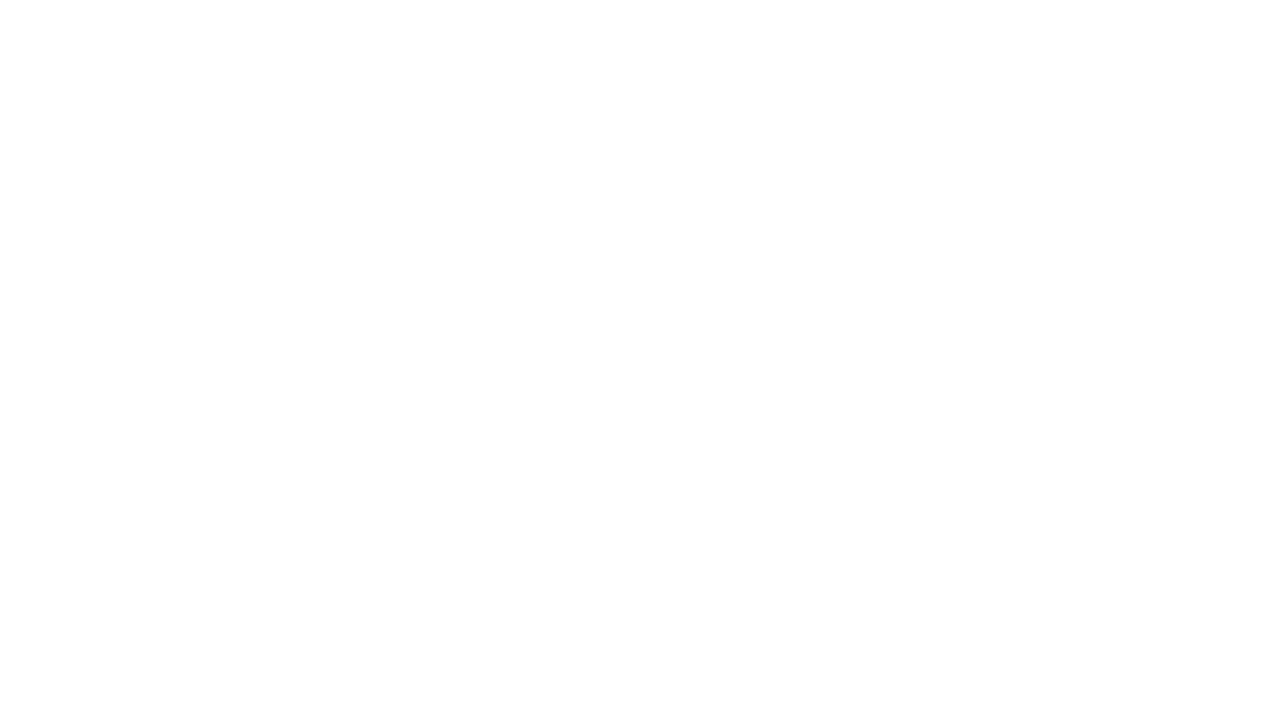
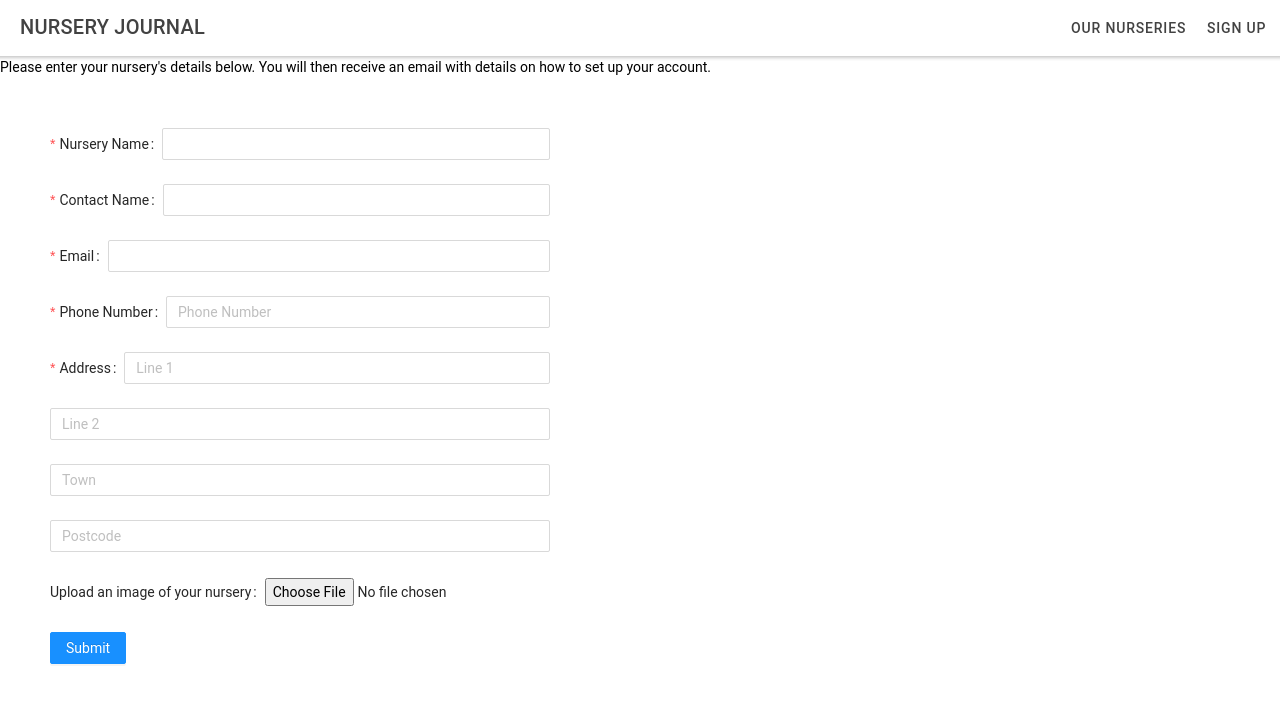
Before and after one commit to gemmahassan/nursery-app, a React (Create React App) app: page /signup in a window 1280 px wide. Shown: the top 702 px of the page. Built offline with nearby package versions, Linux system fonts and the light colour scheme.

Commit message:
MP-82 and MP-83 - adds signup form - adds image upload to journal add entry

```diff
--- a/package.json
+++ b/package.json
@@ -3,6 +3,7 @@
   "version": "0.0.1",
   "private": true,
   "dependencies": {
+    "@ant-design/icons": "^4.5.0",
     "@capacitor/android": "^2.4.2",
     "@capacitor/core": "2.4.2",
     "@capacitor/ios": "^2.4.2",
--- a/src/Routes.jsx
+++ b/src/Routes.jsx
@@ -2,9 +2,9 @@ import React from "react";
 import { Router, Switch, Route } from "react-router-dom";
 import history from "./history";
 import StaffList from "./staff/components/StaffList";
-import NurseryList from "./nursery/components/NurseryList";
+import NurseryList from "./public/NurseryList";
 import Home from "./public/Home";
-import NurseryHome from "./nursery/components/NurseryHome";
+import NurseryHome from "./public/NurseryHome";
 import ChildList from "./nursery/components/children/ChildList";
 import Journal from "./nursery/components/journal/Journal";
 import AddEntry from "./nursery/components/journal/AddEntry";
@@ -12,6 +12,7 @@ import EditEntry from "./nursery/components/journal/EditEntry";
 import Login from "./nursery/components/Login";
 import Profile from "./nursery/components/Profile";
 import DashboardContainer from "./nursery/components/dashboard/DashboardContainer";
+import NurserySignup from "./public/signup/NurserySignup";
 
 const Routes = () => {
   return (
@@ -23,6 +24,7 @@ const Routes = () => {
         <Route path="/login" component={Login} />
         <Route path="/dashboard" component={DashboardContainer} />
         <Route exact path="/profile" component={Profile} />
+        <Route exact path="/signup" component={NurserySignup} />
         <Route exact path="/nurseries/:nurseryId" component={NurseryHome} />
         <Route exact path="/nurseries/:nurseryId/children" component={ChildList} />
         <Route exact path="/nurseries/:nurseryId/journal/add" component={AddEntry} />
--- a/src/nursery/components/Login.jsx
+++ b/src/nursery/components/Login.jsx
@@ -9,7 +9,6 @@ import AuthService from "../../services/auth";
 import {IonContent, IonPage} from "@ionic/react";
 
 const Login = (props) => {
-
   const handleLogin = ({username, password}) => {
     AuthService.login(username, password).then(
       response => {
--- a/src/nursery/components/journal/AddEntry.jsx
+++ b/src/nursery/components/journal/AddEntry.jsx
@@ -2,17 +2,13 @@ import React, {useEffect, useState} from 'react';
 
 import {
   IonContent,
-  IonInput,
-  IonItem,
-  IonLabel,
-  IonList,
-  IonSelect,
-  IonSelectOption, IonButton, IonModal,
+  IonModal,
 } from '@ionic/react';
 import JournalTypeDataService from "../../../services/journal-type";
 import JournalDataService from "../../../services/journal";
 import NurseryDataService from "../../../services/nursery"
 import {useParams} from "react-router-dom";
+import {Button, Form, Input, Select} from "antd";
 
 const AddEntry = ({childId, showAddModal}) => {
   const {nurseryId} = useParams();
@@ -29,6 +25,7 @@ const AddEntry = ({childId, showAddModal}) => {
   const [journalTypes, setJournalTypes] = useState([]);
   const [children, setChildren] = useState([]);
   const [entry, setEntry] = useState(initialEntryState);
+  const [image, setImage] = useState();
 
   const handleInputChange = event => {
     const {name, value} = event.target;
@@ -62,15 +59,18 @@ const AddEntry = ({childId, showAddModal}) => {
     getChildren();
   }, []);
 
-  const saveEntry = () => {
-    let data = {
-      type_id: entry.type_id,
-      child_id: entry.child_id,
-      image: entry.image,
-      text: entry.text,
-    };
+  const handleAddEntry = ({
+                            type_id,
+                            child_id,
+                            text
+                          }) => {
+    const formData = new FormData();
+    formData.append('type_id', type_id);
+    formData.append('child_id', child_id);
+    formData.append('image', image, image.name);
+    formData.append('text', text);
 
-    JournalDataService.create(data, nurseryId)
+    JournalDataService.create(formData, nurseryId)
       .then(response => {
         setEntry({
           id: response.data.id,
@@ -88,69 +88,72 @@ const AddEntry = ({childId, showAddModal}) => {
       });
   };
 
-  const newEntry = () => {
-    setEntry(initialEntryState);
-  };
+  // const newEntry = () => {
+  //   setEntry(initialEntryState);
+  // };
 
   return (
-
     <IonContent>
       <IonModal isOpen={showAddModal}>
-        <IonList>
-          <IonItem>
-            <IonLabel>Journal Entry Type</IonLabel>
-            <IonSelect
-              name="type_id"
-              onIonChange={handleInputChange}
-            >
+        <Form
+          name="journal"
+          initialValues={{remember: true}}
+          onFinish={handleAddEntry}>
+          <Form.Item
+            label="Entry Type"
+            name="entryType"
+            rules={[{required: true, message: 'Please select the entry type'}]}
+          >
+            <Select name="type_id">
               {journalTypes && journalTypes.map(type => (
-                <IonSelectOption value={type.id}>{type.type}</IonSelectOption>
+                <Select.Option value={type.id}>{type.type}</Select.Option>
               ))}
-            </IonSelect>
-          </IonItem>
+            </Select>
+          </Form.Item>
 
-          <IonItem>
-            <IonLabel>Select Child</IonLabel>
-            <IonSelect
-              name="child_id"
-              onIonChange={handleInputChange}
-            >
+          <Form.Item
+            label="Select Child"
+            name="child"
+            rules={[{required: true, message: 'Please select a child'}]}>
+            <Select name="child_id">
               {children && children.map(child => (
-                <IonSelectOption value={child.id}>{child.first_name} {child.surname}</IonSelectOption>
+                <Select.Option value={child.id}>{child.first_name} {child.surname}</Select.Option>
               ))}
-            </IonSelect>
-          </IonItem>
+            </Select>
+          </Form.Item>
 
-          <IonLabel>Image Upload</IonLabel>
-          <IonItem>
-            <IonInput
-              value={entry.image}
-              onIonChange={handleInputChange}
-              name="image"
-              clearInput
-            >
-            </IonInput>
-          </IonItem>
+          <Form.Item
+            name="image"
+            label="Add an image"
+          >
+            <input
+              name="image" // name of input field or fieldName simply
+              enctype="multipart/form-data"
+              type="file"
+              onChange={(event) => {
+                // setState method with event.target.files[0] as argument
+                setImage(event.target.files[0]);
+              }}
+            />
+          </Form.Item>
 
-          <IonLabel>Description</IonLabel>
-          <IonItem>
-            <IonInput
-              value={entry.text}
-              onIonChange={handleInputChange}
-              name="text"
-              clearInput
-            >
-            </IonInput>
-          </IonItem>
-        </IonList>
+          <Form.Item
+            label="Description"
+            name="text">
+            <Input/>
+          </Form.Item>
 
-        <IonButton
-          class="ion-float-right ion-padding"
-          size="large"
-          color="medium"
-          onClick={saveEntry}>
-          Submit
-        </IonButton>
+          <Form.Item>
+            <Button
+              class="ion-float-right ion-padding"
+              size="large"
+              color="medium"
+              type="primary"
+              htmlType="submit">
+              Submit
+            </Button>
+          </Form.Item>
+        </Form>
       </IonModal>
     </IonContent>
   );
--- a/src/nursery/components/NurseryHome.jsx
+++ b/src/public/NurseryHome.jsx
@@ -4,18 +4,16 @@ import {
   IonButtons,
   IonContent,
   IonHeader,
-  IonIcon,
   IonItem,
   IonList,
   IonMenu,
   IonRouterOutlet,
   IonTitle,
   IonToolbar,
-  IonMenuToggle,
   IonMenuButton, IonAvatar, IonLabel, IonChip
 } from "@ionic/react";
 
-import history from "../../history";
+import history from "../history";
 import {useParams} from "react-router-dom";
 
 const NurseryHome = () => {
@@ -81,8 +79,6 @@ const NurseryHome = () => {
           </ion-grid>
         </IonContent>
       </div>
-
-
     </div>
   );
 };
--- a/src/nursery/components/NurseryItem.jsx
+++ b/src/public/NurseryItem.jsx
@@ -1,5 +1,5 @@
 import React from "react";
-import history from "../../history";
+import history from "../history";
 import {IonButton} from "@ionic/react";
 
 const NurseryItem = ({id, name }) => {
--- a/src/nursery/components/NurseryList.jsx
+++ b/src/public/NurseryList.jsx
@@ -1,5 +1,5 @@
 import React, {useEffect, useState} from "react";
-import NurseryDataService from '../../services/nursery';
+import NurseryDataService from '../services/nursery';
 
 import NurseryItem from "./NurseryItem";
 
--- a/src/public/signup/NurserySignup.jsx
+++ b/src/public/signup/NurserySignup.jsx
@@ -1,100 +1,171 @@
 import React, {useState} from "react";
-import { IonContent, IonInput, IonItem, IonLabel, IonList} from '@ionic/react';
+import {IonContent, IonPage} from '@ionic/react';
+import {Button, Form, Input,} from "antd";
+import NurseryDataService from "../../services/nursery";
+import Nav from "../Nav";
 
 const NurserySignup = () => {
-  const [nurseryName, setNurseryName] = useState('');
-  const [contactName, setContactName] = useState('');
-  const [email, setEmail] = useState('');
-  const [firstLine, setFirstLine] = useState('');
-  const [town, setTown] = useState('');
-  const [county, setCounty] = useState('');
-  const [postcode, setPostcode] = useState('');
-  const [phone, setPhone] = useState('');
+
+  // TO DO: on submit, create nursery
+  // create user? separate?
+  // add admin role to db
+  // admin should be able to add staff, children and carers - generate usernames and passwords
+  // address of nursery to be used in google map based on user's location, shows nearest nurseries
+  // only northern ireland postcodes
+  const [image, setImage] = useState();
+
+  const handleSignup = ({
+                          name,
+                          contactName,
+                          email,
+                          phone,
+                          addressLine1,
+                          addressLine2,
+                          town,
+                          county,
+                          postcode,
+                        }) => {
+    if (!image) {
+      console.error('No image supplied. Need to add validation for this.');
+      return;
+    }
+    const formData = new FormData();
+    console.log("formData: ", formData);
+    formData.append('image', image, image.name);
+    formData.append('name', name);
+    formData.append('contactName', contactName);
+    formData.append('email', email);
+    formData.append('phone', phone);
+    formData.append('addressLine1', addressLine1);
+    formData.append('addressLine2', addressLine2);
+    formData.append('town', town);
+    formData.append('county', county);
+    formData.append('postcode', postcode);
+
+    console.log("append: ", formData);
+    NurseryDataService.signup(
+      formData
+    ).then(
+      response => {
+        console.log(response.data);
+        console.log("signup successful");
+      })
+      .catch(e => {
+          const resMessage =
+            (e.response &&
+              e.response.data &&
+              e.response.data.message) ||
+            e.message ||
+            e.toString();
+        }
+      );
+  };
 
   return (
-    <IonContent>
-      Please enter your nursery's details below. You will then receive an email with details on how to set up your account.
-      <IonList>
-        <IonLabel>Name of Nursery</IonLabel>
-        <IonItem>
-          <IonInput
-            value={nurseryName}
-            onIonChange={e => setNurseryName(e.detail.value)}
-            required
-            clearInput>
-          </IonInput>
-        </IonItem>
+    <>
+      <IonPage>
+        <Nav/>
+        <IonContent>
+          Please enter your nursery's details below. You will then receive an email with details on how to set up your
+          account.
 
-        <IonLabel>Contact Name</IonLabel>
-        <IonItem>
-          <IonInput
-            value={contactName}
-            onIonChange={e => setContactName(e.detail.value)}
-            required
-            clearInput>
-          </IonInput>
-        </IonItem>
+          <div
+            style={{
+              'display': 'flex',
+              'flexDirection': 'column',
+              'padding': '50px',
+              width: '100%',
+              'maxWidth': '600px'
+            }}>
+            <Form
+              name="basic"
+              initialValues={{remember: true}}
+              onFinish={handleSignup}
+            >
+              <Form.Item
+                label="Nursery Name"
+                name="name"
+                rules={[{required: true, message: 'Please input the nursery name!'}]}
+              >
+                <Input/>
+              </Form.Item>
 
-        <IonLabel>Email</IonLabel>
-        <IonItem>
-          <IonInput
-            value={email}
-            inputmode={email}
-            onIonChange={e => setEmail(e.detail.value)}
-            required
-            clearInput>
-          </IonInput>
-        </IonItem>
+              <Form.Item
+                label="Contact Name"
+                name="contactName"
+                rules={[{required: true, message: 'Please add a contact name!'}]}
+              >
+                <Input/>
+              </Form.Item>
 
-        <IonLabel>Address</IonLabel>
-        <IonItem>
-          <IonInput
-            value={firstLine}
-            placeholder="First Line"
-            onIonChange={e => setFirstLine(e.detail.value)}
-            required
-            clearInput>
-          </IonInput>
-        </IonItem>
-        <IonItem>
-          <IonInput
-            value={town}
-            placeholder="Town"
-            onIonChange={e => setTown(e.detail.value)}
-            required
-            clearInput>
-          </IonInput>
-        </IonItem>
-        <IonItem>
-          <IonInput
-            value={county}
-            placeholder="County"
-            onIonChange={e => setCounty(e.detail.value)}
-            required
-            clearInput>
-          </IonInput>
-        </IonItem>
-        <IonItem>
-          <IonInput
-            value={postcode}
-            placeholder="Postcode"
-            onIonChange={e => setPostcode(e.detail.value)}
-            required
-            clearInput>
-          </IonInput>
-        </IonItem>
+              <Form.Item
+                label="Email"
+                name="email"
+                rules={[{required: true, message: 'Please add an email address!'}]}
+              >
+                <Input/>
+              </Form.Item>
 
-        <IonLabel>Phone</IonLabel>
-        <IonItem>
-          <IonInput
-            value={phone}
-            onIonChange={e => setPhone(e.detail.value)}
-            required
-            clearInput>
-          </IonInput>
-        </IonItem>
-      </IonList>
-    </IonContent>
+              <Form.Item
+                label="Phone Number"
+                name="phone"
+                rules={[{required: true, message: 'Please add a phone number'}]}
+              >
+                <Input placeholder="Phone Number"/>
+              </Form.Item>
+
+              <Form.Item
+                label="Address"
+                name="addressLine1"
+                rules={[{required: true, message: 'Please add an address!'}]}
+              >
+                <Input placeholder="Line 1"/>
+              </Form.Item>
+
+              <Form.Item
+                name="addressLine2"
+              >
+                <Input placeholder="Line 2"/>
+              </Form.Item>
+
+              <Form.Item
+                name="town"
+                rules={[{required: true, message: 'Please add a town!'}]}
+              >
+                <Input placeholder="Town"/>
+              </Form.Item>
+
+              <Form.Item
+                name="postcode"
+                rules={[{required: true, message: 'Please add a postcode!'}]}
+              >
+                <Input placeholder="Postcode"/>
+              </Form.Item>
+
+              <Form.Item
+                name="image"
+                label="Upload an image of your nursery"
+              >
+                <input
+                  name="image" // name of input field or fieldName simply
+                  enctype="multipart/form-data"
+                  type="file"
+                  onChange={(event) => {
+                    // setState method with event.target.files[0] as argument
+                    setImage(event.target.files[0]);
+                  }}
+                />
+              </Form.Item>
+              <Form.Item>
+                <Button type="primary" htmlType="submit">
+                  Submit
+                </Button>
+              </Form.Item>
+            </Form>
+          </div>
+        </IonContent>
+      </IonPage>
+    </>
   );
 };
 
--- a/src/services/nursery.js
+++ b/src/services/nursery.js
@@ -13,8 +13,8 @@ class NurseryDataService {
     return http.get(`nurseries/${id}/children`);
   }
 
-  create(data) {
-    return http.post('/nurseries', data);
+  signup(formData) {
+    return http.post('/nursery/signup', (formData));
   }
 
   update(id, data) {
```
Also changed, not shown: src/nursery/components/children/ChildItem.jsx (+24 -13 lines), src/nursery/components/dashboard/NurseryDashboard.jsx (+4 -20 lines), 1 other file (tests, documents, lock files or other folders).
